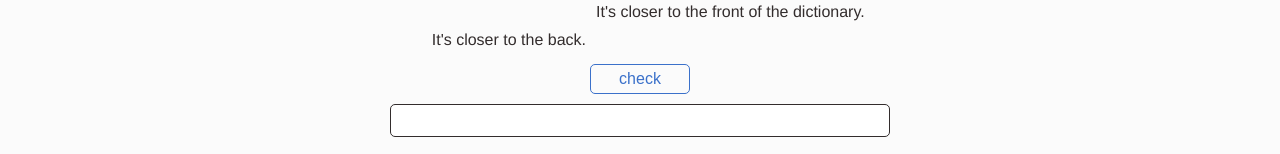
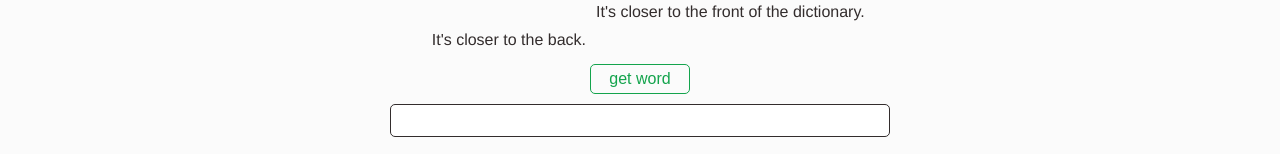
Before and after one commit to boltonsteve/gurueap, a SvelteKit app: page /games/look-it-up in a window 1280 px wide. Both pictures are taken after a click on the button "show word". Shown: the part 180-334 px from the top of the page. Built offline with nearby package versions, Linux system fonts and the light colour scheme; no server answers; some icons are missing.

Commit message:
lookitup with bs icons 3

```diff
--- a/src/routes/games/look-it-up/+page.svelte
+++ b/src/routes/games/look-it-up/+page.svelte
@@ -32,20 +32,23 @@
     const showWord = () => {
         showWordButton = false;
         showClearButton = false;
+        showCheckButton = false;
         showDictionary = true;
+        showGetWordButton = true;
     }
 
     const getWord = () => {
+
+        showDictionary = false;
+        showGetWordButton = false;
+        showWordButton = true;
+        showCheckButton = true;
 
         rand = Math.floor(Math.random() * 10);
         sublist = sublists[rand];
         rand = Math.floor(Math.random() * sublist.length);
         wordForms = sublist[rand].split(' ');
         word = wordForms[0];
-
-        showGetWordButton = false;
-        showWordButton = true;
-        showCheckButton = true;
 
         wordArr = word.split('');
 
@@ -62,6 +65,10 @@
         wordArr = [];
         guessArr = [];
         guessesArr = [];
+
+        front = false;
+        back = false;
+        correct = false;
 
         showDictionary = false;
         showGetWordButton = true;
@@ -235,7 +242,7 @@
 
     <div id="buttons" class="my-grid-11 mb-0">
         {#if showGetWordButton}
-            <div><button class="btn btn-outline-success" on:click={getWord}>get word</button></div>
+            <div><button class="btn btn-outline-success" on:click={clearWord}>get word</button></div>
         {/if}
         {#if showClearButton}
             <div><button class="btn btn-outline-info" on:click={clearWord}>next word</button></div>
```
